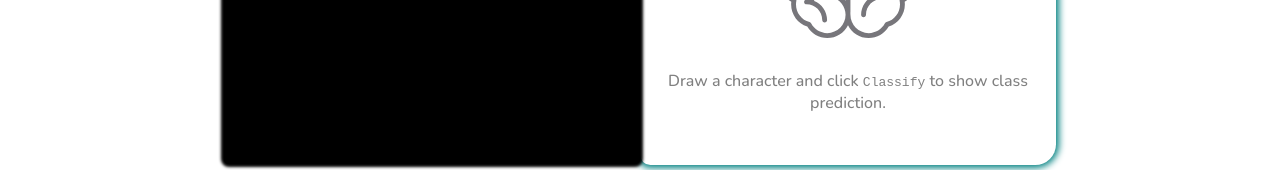
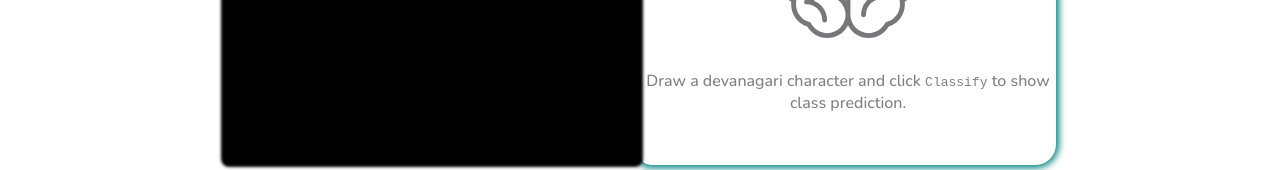
Before and after one commit to mayoras/devanagari-classifier, a SvelteKit app in the folder devan-web/: page / in a window 1280 px wide. Shown: the part 465-635 px from the top of the page. Built offline with nearby package versions, Linux system fonts and the light colour scheme.

Commit message:
minor UI changes

```diff
--- a/devan-web/src/routes/+page.svelte
+++ b/devan-web/src/routes/+page.svelte
@@ -169,7 +169,7 @@
 					</h2>
 					<img src="/svg/Brain.svg" alt="Gray Brain Icon" in:fade={{ duration: 500 }} />
 					<span class="pred-no-character" in:fade={{ duration: 500 }}
-						>Draw a character and click <code>Classify</code> to show class prediction.</span
+						>Draw a devanagari character and click <code>Classify</code> to show class prediction.</span
 					>
 				{/if}
 			</div>
```
